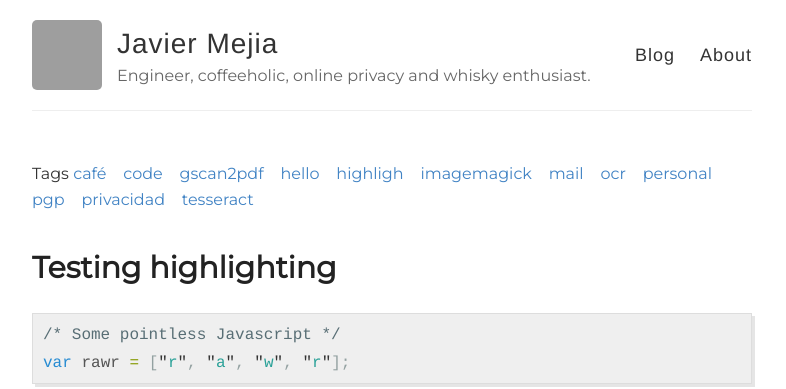
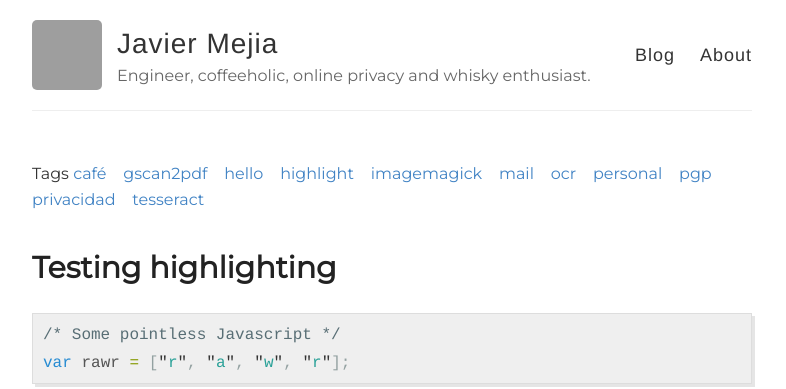
Before and after one commit to xavrb/xavrb.github.io, a Jekyll site: the page built from index.html, in a window 1280 px wide, cut to the strip 0-389 px from the top of the page. Shown: the whole strip, without its empty margins (248-1034 px from the left). Built offline with Jekyll 4.4.1, drawn with Linux system fonts in a browser that asks for light colours; grey boxes are pictures that could not be loaded.

Commit message:
Fixed nasty md error

```diff
--- a/_posts/2017-10-26-test.md
+++ b/_posts/2017-10-26-test.md
@@ -1,7 +1,7 @@
 ---
 layout: post
 title: Testing highlighting
-tags: [highligh,code]
+tags: [highlight]
 ---
 
 
```
